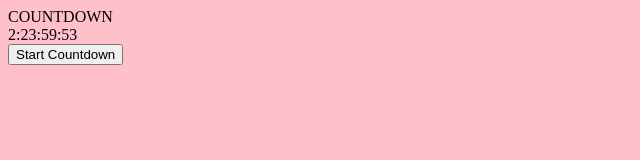
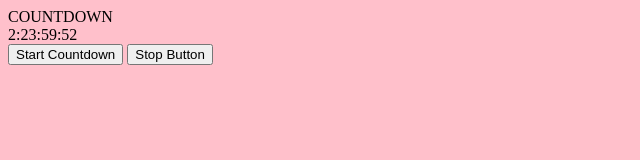
Before and after one commit to vincentsim01/countdown, a plain HTML site: page index.html in a window 1280 px wide. Both pictures are taken after a click on the button "Start Countdown". Shown: the whole page, without its empty margins (0-640 px from the left). Drawn offline with Linux system fonts and the light colour scheme.

Commit message:
start and stop button

```diff
--- a/index.html
+++ b/index.html
@@ -9,6 +9,7 @@
     <div><Span>COUNTDOWN</Span></div>
     <div><span id="theDay">00</span>:<span id="theHour">00</span>:<span id="theMinute">00</span>:<span id="theSecond">00</span></div>
     <button id="startButton">Start Countdown</button>
+    <button id="stopButton">Stop Button</button>
 
 
     <SCRIPT src="js/script.js"></SCRIPT>
--- a/js/script.js
+++ b/js/script.js
@@ -3,6 +3,7 @@ var theHour=document.getElementById("theHour");
 var theMinute=document.getElementById("theMinute");
 var theSecond=document.getElementById("theSecond");
 var theButton=document.getElementById("startButton");
+var theStopButton=document.getElementById("stopButton");
 
 var targetTime= new Date().getTime()+(72*3600*1000);
 var hours;
@@ -10,9 +11,18 @@ var days;
 var minutes;
 var seconds;
 
-var Interval=setInterval(countdownStart,1000);
 
-var startit=theButton.addEventListener("click",Interval);
+
+var Interval;
+
+theButton.onclick=function(){
+    clearInterval(Interval);
+    Interval=setInterval(countdownStart,1000);
+}
+
+theStopButton.onclick=function(){
+    clearInterval(Interval);
+}
 
 function countdownStart(){
     var currentTime=new Date().getTime();
```
